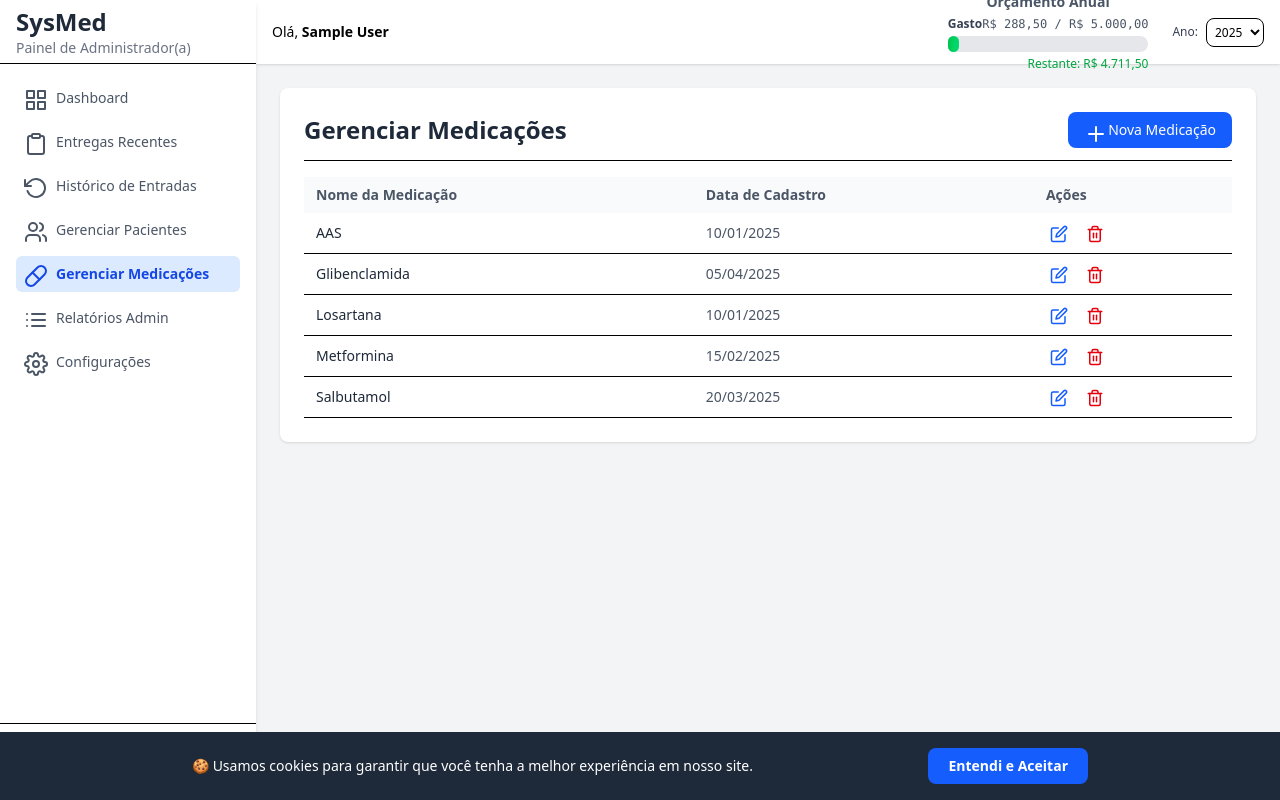
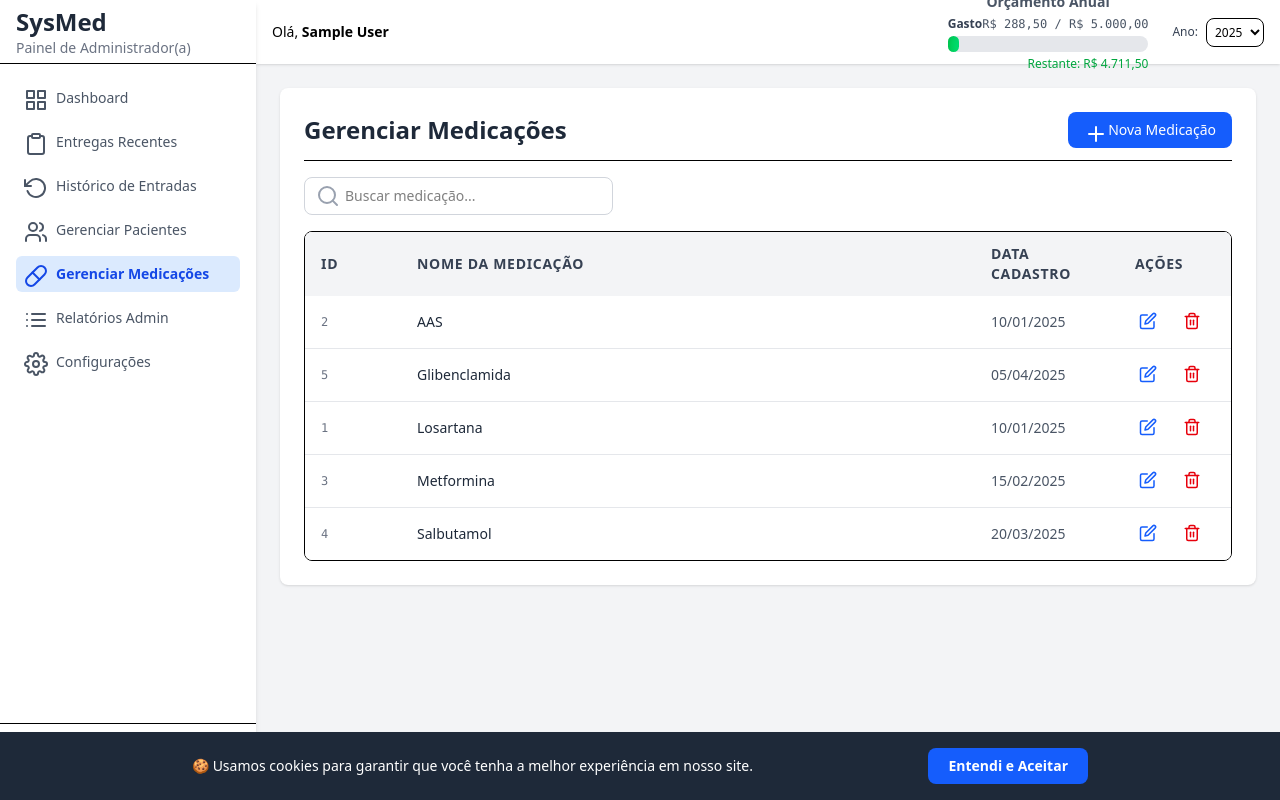
Before and after one commit to jaeffson/devLogs, a React (Vite) app: page /medications in a window 1280 px wide. Built offline with nearby package versions, Linux system fonts and the light colour scheme; sample sign-in values are in the browser's storage.

Commit message:
modalCorrigido

```diff
--- a/src/components/forms/MedicationForm.jsx
+++ b/src/components/forms/MedicationForm.jsx
@@ -23,14 +23,14 @@ export default function MedicationForm({ medication, onSave, onClose /* Adicione
         }
 
         // --- Validação de Duplicidade (COMENTADA) ---
-        /*
+
         // Exemplo usando prop:
         // const isDuplicate = checkDuplicateMed({ name: trimmedName, currentId: medication?.id });
         // if (isDuplicate) {
         //   setError('Esta medicação já existe.');
         //   return;
         // }
-        */
+
 
         // Passa o ID se estiver editando, e o nome limpo
         onSave({ id: medication?.id, name: trimmedName });
--- a/src/pages/LoginPage.jsx
+++ b/src/pages/LoginPage.jsx
@@ -162,7 +162,7 @@ export default function LoginPage({ onLogin, setUsers, addToast, addLog, MOCK_US
           </div>
         </form>
         <p className="text-center text-xs text-gray-400 mt-8">Versão 1.0.4</p>
-        <p className="text-center text-xs text-gray-400 mt-8">Todos os direito reservados @2025 </p>
+        <p className="text-center text-xs text-gray-400 mt-8">Todos os direitos reservados @2025 </p>
       </div>
     </div>
   );
--- a/src/pages/MedicationsPage.jsx
+++ b/src/pages/MedicationsPage.jsx
@@ -1,83 +1,73 @@
 // src/pages/MedicationsPage.jsx
-import React, { useState } from 'react';
+import React, { useState, useMemo } from 'react';
 
 // --- Imports de Componentes ---
 import MedicationForm from '../components/forms/MedicationForm';
-import { ConfirmModal } from '../components/common/Modal'; // Para confirmação de exclusão
-// Importe os ícones necessários
-import icons from '../utils/icons'; // Ajuste o caminho se necessário
+import { ConfirmModal } from '../components/common/Modal';
+import icons from '../utils/icons';
 
-// --- Componente da Página ---
-// Recebe props de App.jsx via commonPageProps
 export default function MedicationsPage({
-    medications = [], // Lista de medicações
-    setMedications, // Função para atualizar a lista
-    addToast, // Para notificações
-    addLog, // Para registrar atividade (opcional)
-    user // Para registrar quem fez a ação (opcional)
+    medications = [],
+    setMedications,
+    addToast,
+    addLog,
+    user
 }) {
     // --- Estados Internos ---
     const [isModalOpen, setIsModalOpen] = useState(false);
-    const [editingMedication, setEditingMedication] = useState(null); // Medicação sendo editada (ou null para nova)
-    const [confirmation, setConfirmation] = useState({ isOpen: false, message: '', data: null, onConfirm: null }); // Para modal de confirmação
+    const [editingMedication, setEditingMedication] = useState(null);
+    const [confirmation, setConfirmation] = useState({ isOpen: false, message: '', data: null, onConfirm: null });
+    const [searchTerm, setSearchTerm] = useState('');
 
     // --- Funções ---
     const closeConfirmation = () => setConfirmation({ isOpen: false, message: '', data: null, onConfirm: null });
 
     const handleOpenModal = (medication = null) => {
-        setEditingMedication(medication); // Define null para nova, ou o objeto para editar
+        setEditingMedication(medication);
         setIsModalOpen(true);
     };
 
     const handleCloseModal = () => {
         setIsModalOpen(false);
-        setEditingMedication(null); // Limpa ao fechar
+        setEditingMedication(null);
     };
 
-    // Salva/Atualiza Medicação (chamado pelo MedicationForm via prop onSave)
     const handleSaveMedication = (medData) => {
         let message = '';
         if(medData.id) {
-            // Atualizar existente
             setMedications(prevMeds => prevMeds.map(m => m.id === medData.id ? { ...m, ...medData } : m)
-                                              .sort((a,b) => a.name.localeCompare(b.name))); // Re-ordena
+                                              .sort((a,b) => a.name.localeCompare(b.name)));
             message = 'Medicação atualizada com sucesso!';
             addLog?.(user?.name, `atualizou medicação ${medData.name} (ID: ${medData.id})`);
         } else {
-            // Adicionar nova
             const newMed = {
-                id: Date.now(), // ID temporário
+                id: Date.now(), // Usando timestamp como ID temporário
                 name: medData.name,
                 createdAt: new Date().toISOString().slice(0, 10)
             };
-            setMedications(prevMeds => [...prevMeds, newMed].sort((a,b) => a.name.localeCompare(b.name))); // Adiciona e ordena
+            setMedications(prevMeds => [...prevMeds, newMed].sort((a,b) => a.name.localeCompare(b.name)));
             message = 'Medicação cadastrada com sucesso!';
-             addLog?.(user?.name, `cadastrou nova medicação: ${newMed.name}`);
+            addLog?.(user?.name, `cadastrou nova medicação: ${newMed.name}`);
         }
         addToast(message, 'success');
-        // handleCloseModal(); // MedicationForm já chama onClose, que chama esta função indiretamente
     };
 
-    // Abre confirmação para excluir
     const handleDeleteClick = (medication) => {
         setConfirmation({
             isOpen: true,
             message: `Tem certeza que deseja excluir a medicação "${medication.name}"?`,
-            data: medication.id, // Guarda o ID para a confirmação
-            onConfirm: handleDeleteConfirm // Função a ser chamada ao confirmar
+            data: medication.id,
+            onConfirm: handleDeleteConfirm
         });
     };
 
-    // Exclui Medicação (chamado pelo ConfirmModal via prop onConfirm)
     const handleDeleteConfirm = (medId) => {
-         const medToDelete = medications.find(m => m.id === medId);
+        const medToDelete = medications.find(m => m.id === medId);
         setMedications(prevMeds => prevMeds.filter(m => m.id !== medId));
         addToast('Medicação excluída com sucesso!', 'success');
-         addLog?.(user?.name, `excluiu medicação ${medToDelete?.name || ''} (ID: ${medId})`);
-        // closeConfirmation(); // ConfirmModal já chama onClose
+        addLog?.(user?.name, `excluiu medicação ${medToDelete?.name || ''} (ID: ${medId})`);
     };
 
-    // Formata data (pode vir de utils/helpers)
     const formatDate = (isoDate) => {
         if (!isoDate) return '---';
         try {
@@ -87,6 +77,17 @@ export default function MedicationsPage({
         }
     }
 
+    // --- Filtragem da Lista ---
+    const filteredMedications = useMemo(() => {
+        if (!searchTerm) {
+            return [...medications].sort((a, b) => a.name.localeCompare(b.name));
+        }
+        const lowerCaseSearchTerm = searchTerm.toLowerCase();
+        return medications
+            .filter(med => med.name.toLowerCase().includes(lowerCaseSearchTerm))
+            .sort((a, b) => a.name.localeCompare(b.name));
+    }, [medications, searchTerm]);
+
     return (
         <div className="bg-white rounded-lg shadow p-4 md:p-6 animate-fade-in">
             {/* Header da Página */}
@@ -95,45 +96,63 @@ export default function MedicationsPage({
                     Gerenciar Medicações
                 </h2>
                 <button
-                    onClick={() => handleOpenModal()} // Abre modal para nova medicação
+                    onClick={() => handleOpenModal()}
                     className="flex items-center gap-2 px-4 py-2 bg-blue-600 text-white rounded-lg hover:bg-blue-700 text-sm font-medium w-full md:w-auto"
                 >
                     <span className="w-4 h-4">{icons.plus}</span> Nova Medicação
                 </button>
             </div>
 
+            {/* Campo de Busca */}
+            <div className="mb-4 relative">
+                <input
+                    type="text"
+                    placeholder="Buscar medicação..."
+                    value={searchTerm}
+                    onChange={(e) => setSearchTerm(e.target.value)}
+                    className="w-full md:w-1/2 lg:w-1/3 p-2 border border-gray-300 rounded-lg pl-10 text-sm focus:outline-none focus:ring-1 focus:ring-blue-500"
+                    aria-label="Buscar medicação"
+                />
+                <div className="absolute inset-y-0 left-0 pl-3 flex items-center pointer-events-none text-gray-400">
+                    {icons.search}
+                </div>
+            </div>
+
             {/* Tabela de Medicações */}
-            <div className="overflow-x-auto">
-                {medications.length > 0 ? (
-                    <table className="min-w-full bg-white text-sm">
-                        <thead className="bg-gray-50">
+            <div className="overflow-x-auto max-h-[70vh] overflow-y-auto border rounded-lg">
+                {filteredMedications.length > 0 ? (
+                    <table className="min-w-full bg-white text-sm table-auto"> {/* Mudado para table-auto */}
+                        <thead className="bg-gray-100 sticky top-0 z-10">
                             <tr>
-                                <th className="text-left py-2 px-3 font-semibold text-gray-600">Nome da Medicação</th>
-                                <th className="text-left py-2 px-3 font-semibold text-gray-600">Data de Cadastro</th>
-                                <th className="text-left py-2 px-3 font-semibold text-gray-600">Ações</th>
+                                {/* --- COLUNA DE ID ADICIONADA --- */}
+                                <th className="w-24 text-left py-3 px-4 font-semibold text-gray-700 uppercase tracking-wider">ID</th>
+                                <th className="text-left py-3 px-4 font-semibold text-gray-700 uppercase tracking-wider">Nome da Medicação</th>
+                                <th className="w-36 text-left py-3 px-4 font-semibold text-gray-700 uppercase tracking-wider">Data Cadastro</th> {/* Largura fixa para data */}
+                                <th className="w-28 text-left py-3 px-4 font-semibold text-gray-700 uppercase tracking-wider">Ações</th> {/* Largura fixa para ações */}
                             </tr>
                         </thead>
-                        <tbody>
-                            {/* Ordena medicações por nome para exibição */}
-                            {[...medications].sort((a,b) => a.name.localeCompare(b.name)).map(med => (
-                                <tr key={med.id} className="border-b hover:bg-gray-50">
-                                    <td className="py-2 px-3 font-medium text-gray-800">{med.name}</td>
-                                    <td className="py-2 px-3 text-gray-600">{formatDate(med.createdAt)}</td>
-                                    <td className="py-2 px-3">
-                                        <div className="flex items-center gap-3"> {/* Aumenta o gap */}
+                        <tbody className="divide-y divide-gray-200">
+                            {filteredMedications.map(med => (
+                                <tr key={med.id} className="hover:bg-gray-50 transition-colors duration-150">
+                                    {/* --- CÉLULA DE ID ADICIONADA --- */}
+                                    <td className="py-3 px-4 text-gray-500 text-xs font-mono whitespace-nowrap">{med.id}</td>
+                                    <td className="py-3 px-4 font-medium text-gray-800 break-words">{med.name}</td>
+                                    <td className="py-3 px-4 text-gray-600 whitespace-nowrap">{formatDate(med.createdAt)}</td>
+                                    <td className="py-3 px-4 whitespace-nowrap">
+                                        <div className="flex items-center gap-4">
                                             <button
-                                                onClick={() => handleOpenModal(med)} // Abre modal para editar
-                                                className="p-1 text-blue-600 hover:text-blue-800"
+                                                onClick={() => handleOpenModal(med)}
+                                                className="p-1 text-blue-600 hover:text-blue-800 transition-colors duration-150"
                                                 title="Editar Medicação"
                                             >
-                                                <span className="w-4 h-4 block">{icons.edit}</span>
+                                                <span className="w-5 h-5 block">{icons.edit}</span>
                                             </button>
                                             <button
-                                                onClick={() => handleDeleteClick(med)} // Abre confirmação
-                                                className="p-1 text-red-600 hover:text-red-800"
+                                                onClick={() => handleDeleteClick(med)}
+                                                className="p-1 text-red-600 hover:text-red-800 transition-colors duration-150"
                                                 title="Excluir Medicação"
                                             >
-                                                <span className="w-4 h-4 block">{icons.trash}</span>
+                                                <span className="w-5 h-5 block">{icons.trash}</span>
                                             </button>
                                         </div>
                                     </td>
@@ -142,28 +161,31 @@ export default function MedicationsPage({
                         </tbody>
                     </table>
                 ) : (
-                    <p className="text-center text-gray-500 py-6">Nenhuma medicação cadastrada.</p>
+                    <p className="text-center text-gray-500 py-8 text-base">
+                        {searchTerm
+                            ? <>Nenhuma medicação encontrada para "<strong>{searchTerm}</strong>".</>
+                            : 'Nenhuma medicação cadastrada.'
+                        }
+                    </p>
                 )}
             </div>
 
-            {/* --- Modais --- */}
-            {/* Modal para Adicionar/Editar Medicação */}
+            {/* Modais */}
             {isModalOpen && (
                 <MedicationForm
                     medication={editingMedication}
                     onSave={handleSaveMedication}
                     onClose={handleCloseModal}
-                    // Passar função de checar duplicidade se implementada
+                    // allMedications={medications} // Descomente se precisar verificar duplicidade no form
                 />
             )}
-
-            {/* Modal de Confirmação para Excluir */}
             {confirmation.isOpen && (
                 <ConfirmModal
                     message={confirmation.message}
-                    onConfirm={() => confirmation.onConfirm(confirmation.data)} // Passa o ID guardado
+                    onConfirm={() => confirmation.onConfirm(confirmation.data)}
                     onClose={closeConfirmation}
-                    confirmText="Excluir" // Texto do botão de confirmação
+                    confirmText="Excluir"
+                    isDestructive
                 />
             )}
         </div>
```
Also changed, not shown: src/components/common/Modal.jsx (+69 -23 lines).
